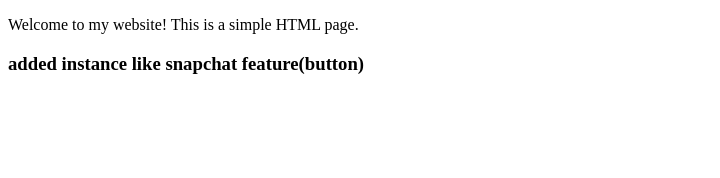
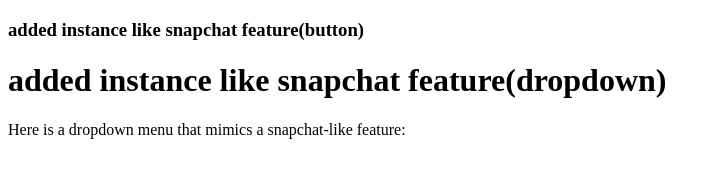
Before and after one commit to chandana254-hash/chandu, a plain HTML site: page index.html in a window 1280 px wide. Shown: the whole page, without its empty margins (0-720 px from the left). Drawn offline with Linux system fonts and the light colour scheme.

Commit message:
by mistake deleted

```diff
--- a/index.html
+++ b/index.html
@@ -3,12 +3,17 @@
 
 <head>
 <body>
-<title>My Website</title>
-<p>Welcome to my website! This is a simple HTML page.</p>
-
-<h3>added instance like snapchat feature(button)</h3>
 
 
+
+
+    <h3>added instance like snapchat feature(button)</h3>
+
+
+
+
+    <h1>added instance like snapchat feature(dropdown)</h1>
+    <p>Here is a dropdown menu that mimics a snapchat-like feature:</p>
 
 </body>
 
```
